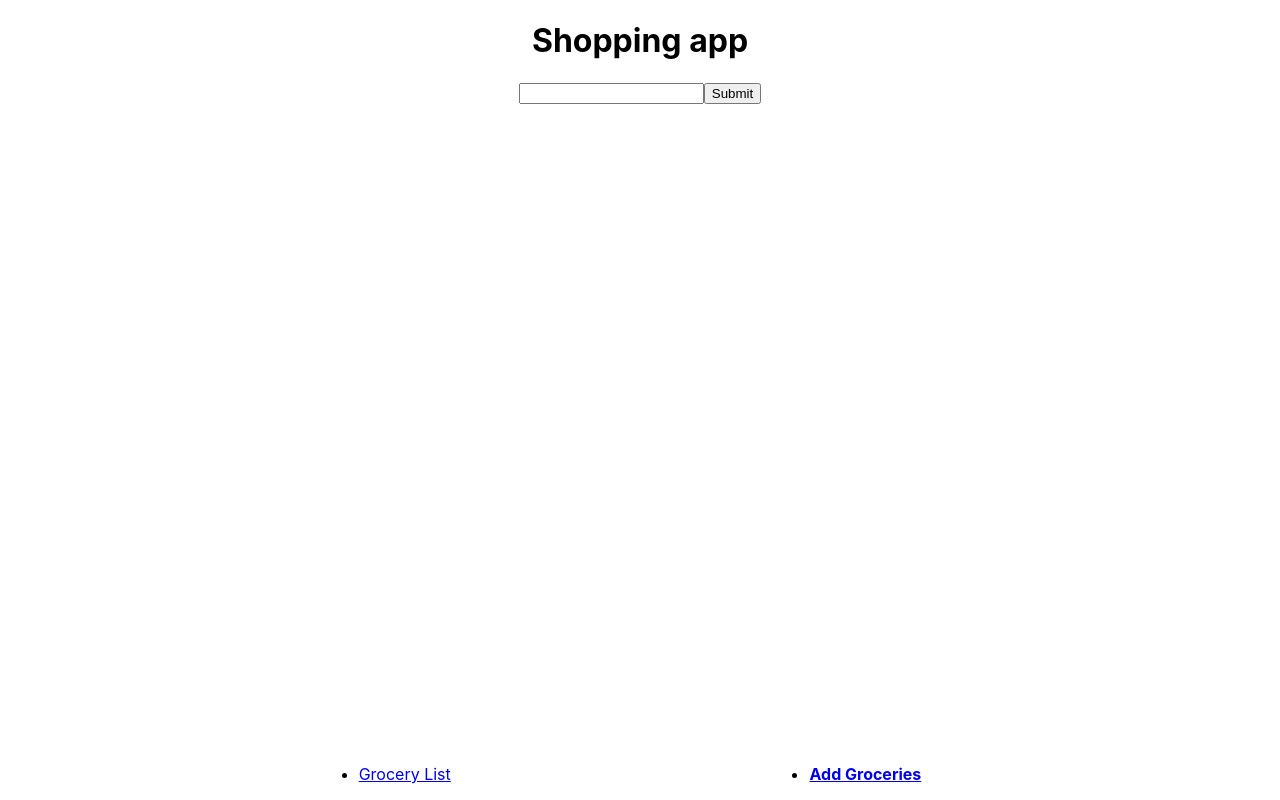
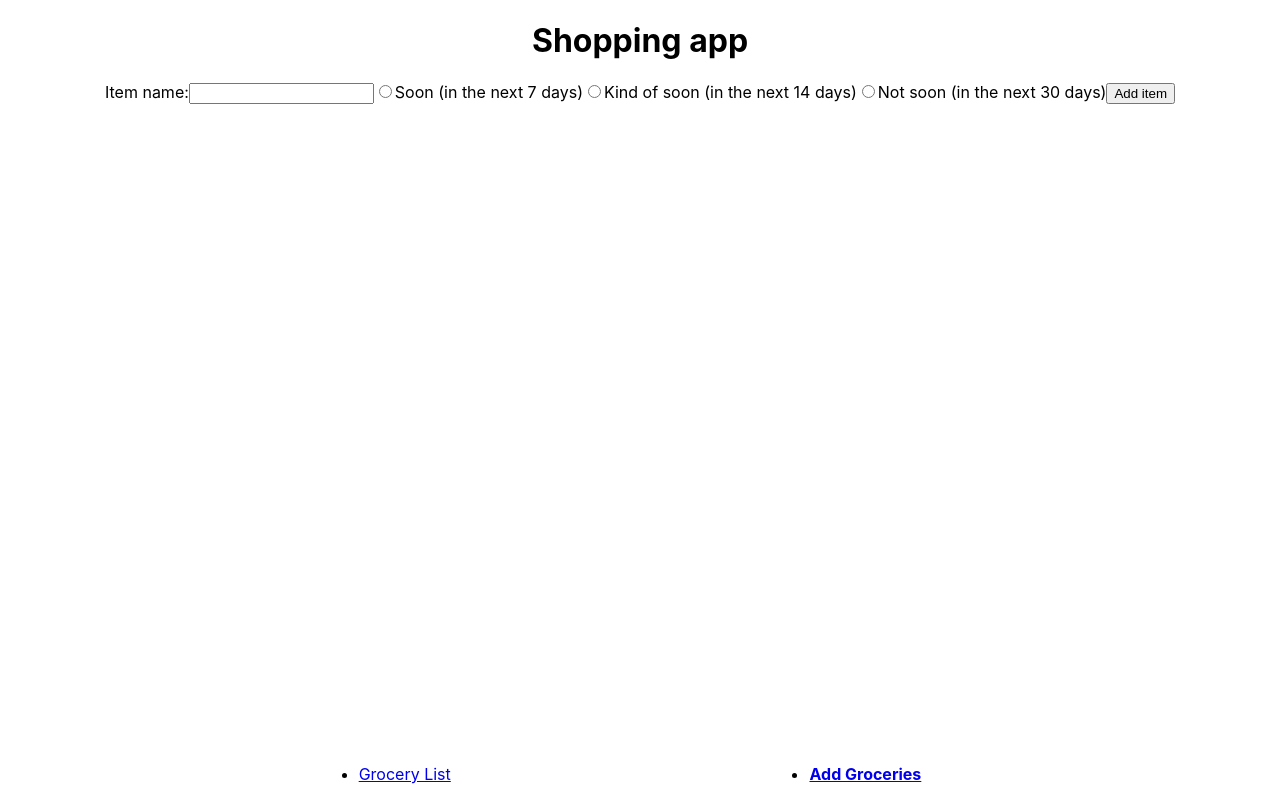
Before and after one commit to the-collab-lab/tcl-22-smart-shopping-list, a React (Create React App) app: page /additems in a window 1280 px wide. Built offline with nearby package versions, Linux system fonts and the light colour scheme.

Commit message:
Updated form with fields to determine frequency of purchase

```diff
--- a/package.json
+++ b/package.json
@@ -3,7 +3,7 @@
   "version": "0.1.0",
   "private": true,
   "dependencies": {
-    "firebase": "^8.3.2",
+    "firebase": "^8.3.3",
     "react": "^17.0.1",
     "react-dom": "^17.0.1",
     "react-firebase-hooks": "^3.0.3",
--- a/src/AddGroceries.js
+++ b/src/AddGroceries.js
@@ -16,8 +16,20 @@ function AddGroceries(props) {
   return (
     <div>
       <form id="test-form" onSubmit={submitGroceryItem}>
-        <input type="text" value={groceryItem} onChange={updateGroceryItem} />
-        <input type="submit" />
+        <label htmlFor="item">Item name:</label>
+        <input
+          type="text"
+          id="item"
+          value={groceryItem}
+          onChange={updateGroceryItem}
+        />
+        <input type="radio" id="soon" value={7} name="frequency" />
+        <label htmlFor="soon">Soon (in the next 7 days)</label>
+        <input type="radio" id="kindOfSoon" value={14} name="frequency" />
+        <label htmlFor="kindOfSoon">Kind of soon (in the next 14 days)</label>
+        <input type="radio" id="notSoon" value={30} name="frequency" />
+        <label htmlFor="notSoon">Not soon (in the next 30 days)</label>
+        <input type="submit" value="Add item" />
       </form>
     </div>
   );
```
Also changed, not shown: 1 other file (tests, documents, lock files or other folders).
